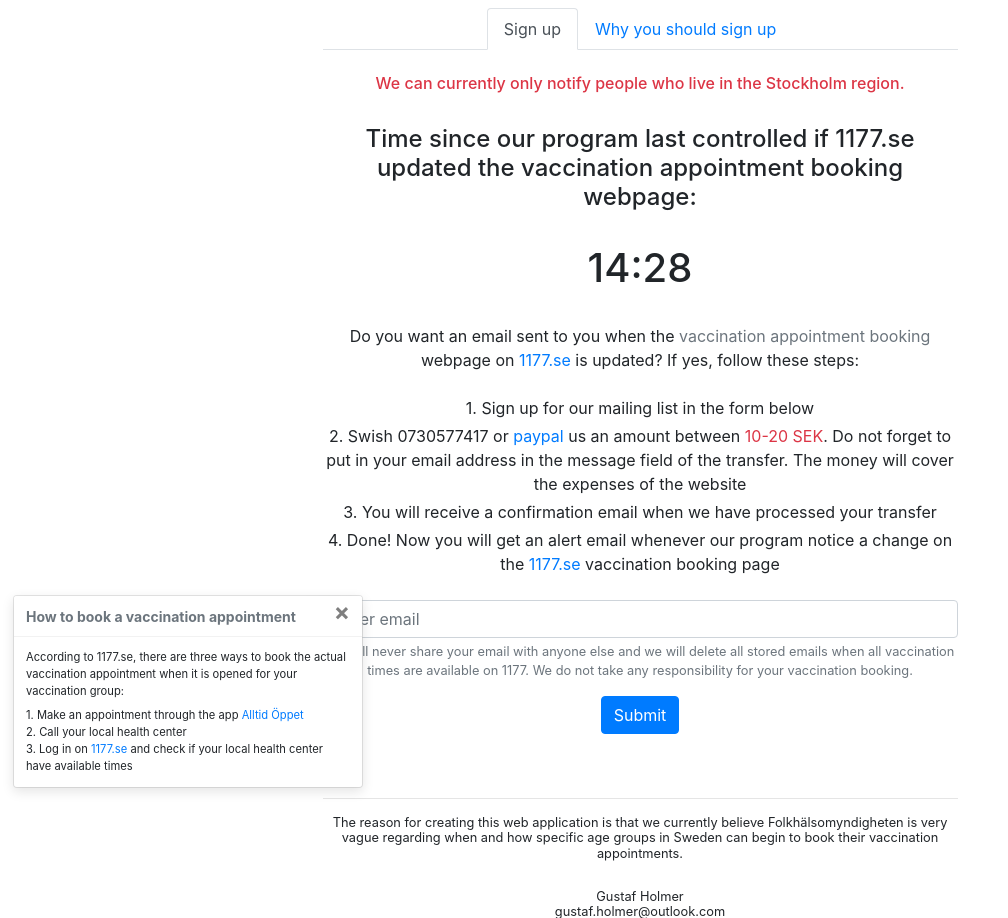
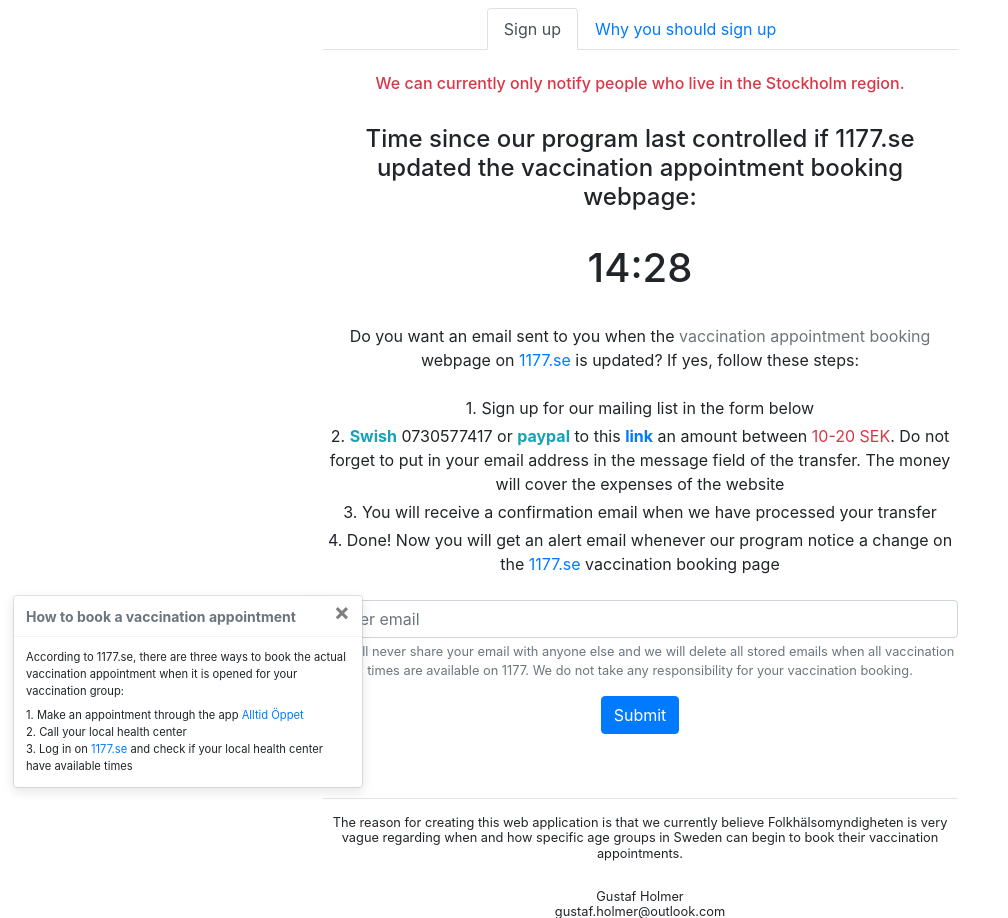
Before and after one commit to worldyn/vaccinalert, a Flask app: page / in a window 1280 px wide. Shown: the top 918 px of the page, without its empty margins (0-1008 px from the left). Run offline with Flask 2, Linux system fonts and the light colour scheme; parts of the project's set-up code (start-up, migrations or seed data) failed here and were passed over; some libraries are stand-ins or nearby versions.

Commit message:
Fixed text

```diff
--- a/vaccinalert/templates/base.html
+++ b/vaccinalert/templates/base.html
@@ -83,7 +83,7 @@
 
                                     <h7>
                                         <p class="mb-1">1. Sign up for our mailing list in the form below</p>
-                                        <p class="mb-1">2. Swish 0730577417 or <a href="https://www.paypal.com/paypalme/gustafholmer?locale.x=sv_SE&fbclid=IwAR1PLcrgPMYuxS51xExodu_D-Mpe-kqpYVt4xn4pJJ7IUT_rmZPd7JA8XF0">paypal</a> us an amount between <span class="text-danger"> 10-20 SEK</span>.
+                                        <p class="mb-1">2. <span class="text-info"><b>Swish</b></span> 0730577417 or <span class="text-info"><b>paypal</b></span> to this <b><a href="https://www.paypal.com/paypalme/gustafholmer?locale.x=sv_SE&fbclid=IwAR1PLcrgPMYuxS51xExodu_D-Mpe-kqpYVt4xn4pJJ7IUT_rmZPd7JA8XF0">link</a></b> an amount between <span class="text-danger"> 10-20 SEK</span>.
                                             Do not forget to put in your email address in the message field of the transfer. The money will cover the expenses of the website</p>
                                         <p class="mb-1">3. You will receive a confirmation email when we have processed your transfer</p>
                                         <p class="mb-4">4. Done! Now you will get an alert email whenever our program notice a change on the <a href="https://www.1177.se/Stockholm/sjukdomar--besvar/lungor-och-luftvagar/inflammation-och-infektion-ilungor-och-luftror/om-covid-19--coronavirus/om-vaccin-mot-covid-19/boka-tid-for-vaccination-mot-covid-19-i-stockholms-lan/">1177.se</a> vaccination booking page</p>
@@ -120,7 +120,7 @@
 
                                         <h7 >
                                             <p class="mb-2">1. Sign up for our mailing list in the form below</p>
-                                            <p class="mb-2">2. Swish 0730577417 or <a href="https://www.paypal.com/paypalme/gustafholmer?locale.x=sv_SE&fbclid=IwAR1PLcrgPMYuxS51xExodu_D-Mpe-kqpYVt4xn4pJJ7IUT_rmZPd7JA8XF0">paypal</a> us an amount between <span class="text-danger"> 10-20 SEK</span>.
+                                            <p class="mb-2">2. <span class="text-info"><b>Swish</b></span> 0730577417 or <span class="text-info"><b>paypal</b></span> to this <a href="https://www.paypal.com/paypalme/gustafholmer?locale.x=sv_SE&fbclid=IwAR1PLcrgPMYuxS51xExodu_D-Mpe-kqpYVt4xn4pJJ7IUT_rmZPd7JA8XF0">link</a> an amount between <span class="text-danger"> 10-20 SEK</span>.
                                                  Do not forget to put in your email address in the message field of the transfer. The money will cover the expenses of the website</p>
                                             <p class="mb-2">3. You will receive a confirmation email when we have processed your transfer</p>
                                             <p class="mb-4">4. Done! Now you will get an alert email whenever our program notice a change on the <a href="https://www.1177.se/Stockholm/sjukdomar--besvar/lungor-och-luftvagar/inflammation-och-infektion-ilungor-och-luftror/om-covid-19--coronavirus/om-vaccin-mot-covid-19/boka-tid-for-vaccination-mot-covid-19-i-stockholms-lan/">1177.se</a> vaccination booking page</p>
--- a/vaccinalert/templates/error.html
+++ b/vaccinalert/templates/error.html
@@ -21,7 +21,7 @@
             <div class="col-sm"></div>
             <div class="text-center col-sm-7">
                 <center>
-                <h2>Something went wrong, try again!</h2>
+                <h3>This email address is already used by someone else. Email gustaf.holmer@outlook.com or theworldyn@gmail.com for more information.</h3>
                 </center>
             </div>
             <div class="col-sm"></div>
```
